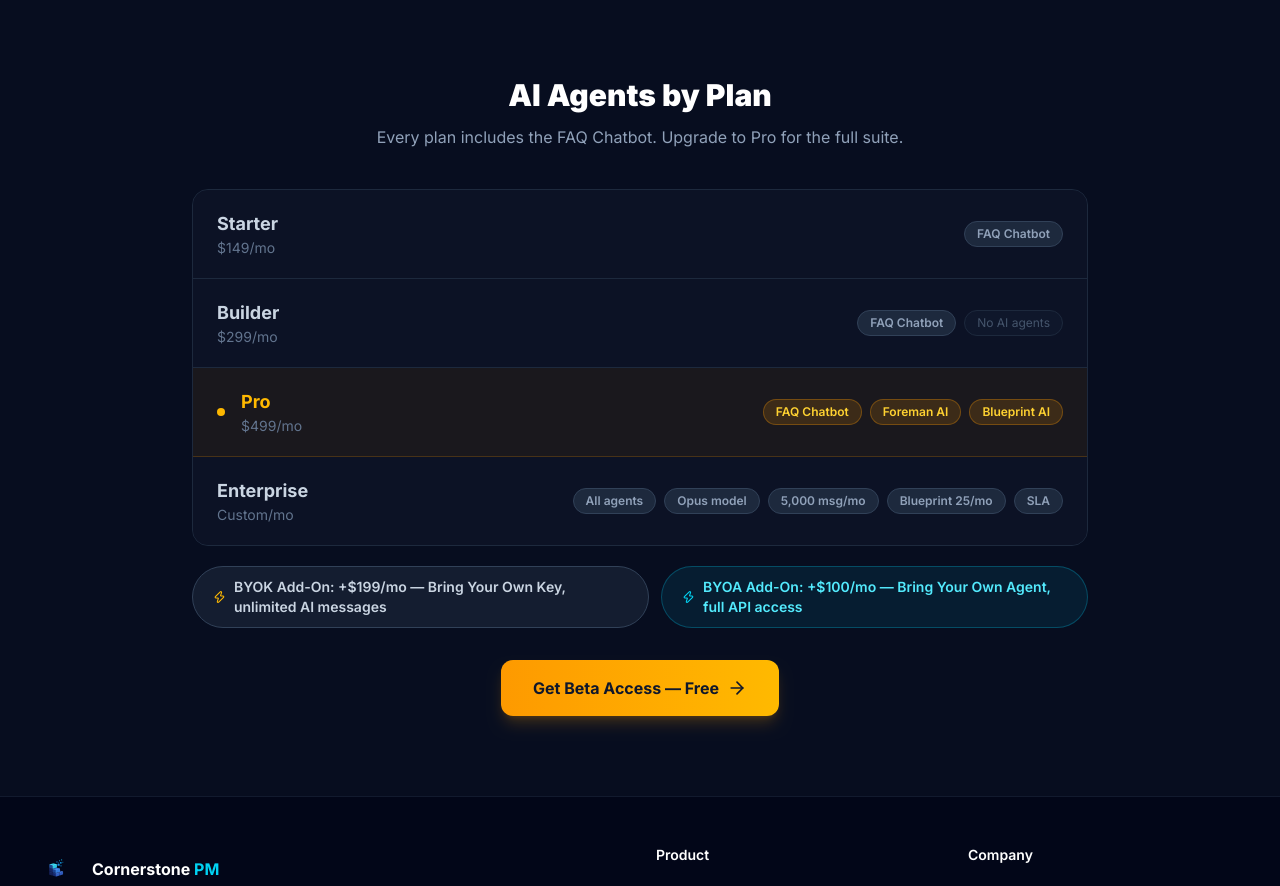
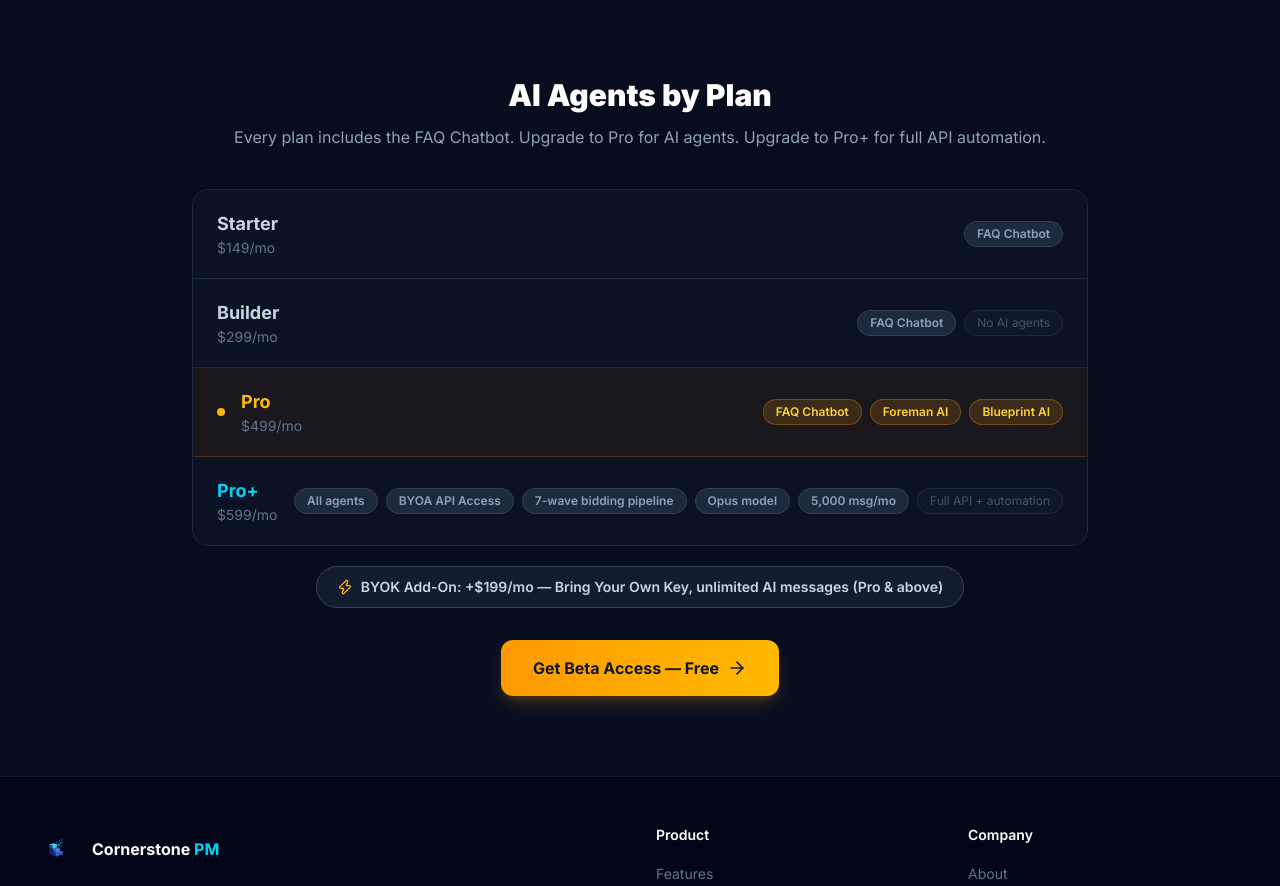
Before and after one commit to Scootermcgavin121/cornerstone-marketing-v2, a Next.js app: page /ai-agents in a window 1280 px wide. Shown: the part 2020-2906 px from the top of the page. Built offline with nearby package versions, Linux system fonts and the light colour scheme.

Commit message:
fix: ai-agents page — Enterprise -> Pro+ \ with BYOA/API, remove BYOA add-on pill

```diff
--- a/src/app/ai-agents/page.tsx
+++ b/src/app/ai-agents/page.tsx
@@ -108,10 +108,11 @@ const pricingTiers = [
     highlight: true,
   },
   {
-    name: "Enterprise",
-    price: "Custom",
-    agents: ["All agents", "Opus model", "5,000 msg/mo", "Blueprint 25/mo", "SLA"],
-    color: "text-slate-300",
+    name: "Pro+",
+    price: "$599",
+    agents: ["All agents", "BYOA API Access", "7-wave bidding pipeline", "Opus model", "5,000 msg/mo"],
+    color: "text-cyan-400",
+    note: "Full API + automation",
   },
 ];
 
@@ -223,7 +224,7 @@ export default function AiAgentsPage() {
         <div className="max-w-4xl mx-auto">
           <div className="text-center mb-10">
             <h2 className="text-3xl font-black text-white mb-3">AI Agents by Plan</h2>
-            <p className="text-slate-400">Every plan includes the FAQ Chatbot. Upgrade to Pro for the full suite.</p>
+            <p className="text-slate-400">Every plan includes the FAQ Chatbot. Upgrade to Pro for AI agents. Upgrade to Pro+ for full API automation.</p>
           </div>
           <div className="rounded-2xl overflow-hidden border border-slate-800">
             {pricingTiers.map((tier, i) => (
@@ -269,15 +270,11 @@ export default function AiAgentsPage() {
             ))}
           </div>
 
-          {/* Add-on pills */}
-          <div className="mt-5 flex flex-col sm:flex-row items-center justify-center gap-3">
+          {/* Add-on pill */}
+          <div className="mt-5 flex items-center justify-center">
             <div className="flex items-center gap-2 px-5 py-2.5 rounded-full border border-slate-700 bg-slate-800/60 text-slate-300 text-sm font-semibold">
               <Zap className="w-4 h-4 text-amber-400" />
-              <span>BYOK Add-On: +$199/mo &mdash; Bring Your Own Key, unlimited AI messages</span>
-            </div>
-            <div className="flex items-center gap-2 px-5 py-2.5 rounded-full border border-cyan-500/30 bg-cyan-500/10 text-cyan-300 text-sm font-semibold">
-              <Zap className="w-4 h-4 text-cyan-400" />
-              <span>BYOA Add-On: +$100/mo &mdash; Bring Your Own Agent, full API access</span>
+              <span>BYOK Add-On: +$199/mo &mdash; Bring Your Own Key, unlimited AI messages (Pro &amp; above)</span>
             </div>
           </div>
 
```
